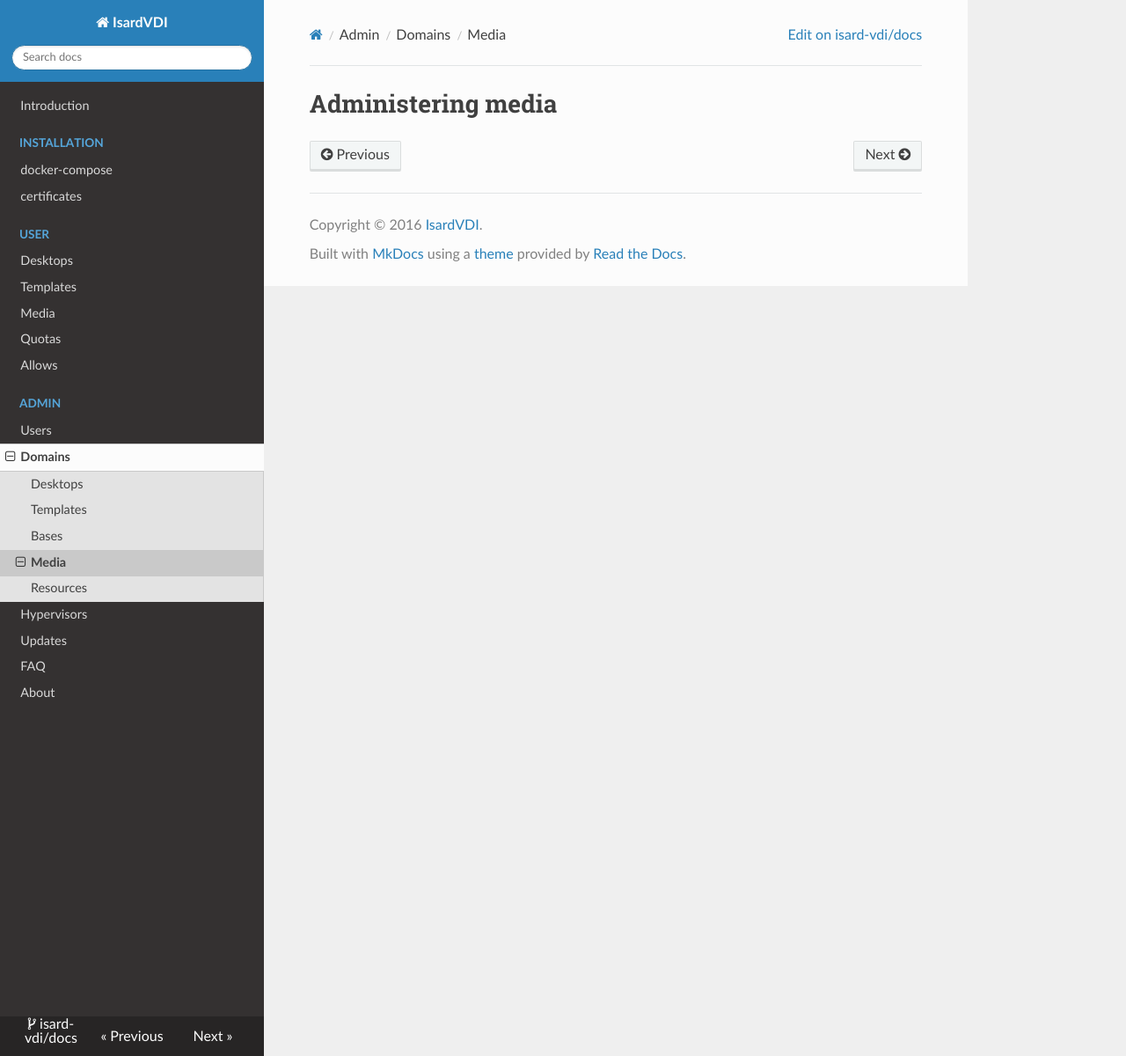
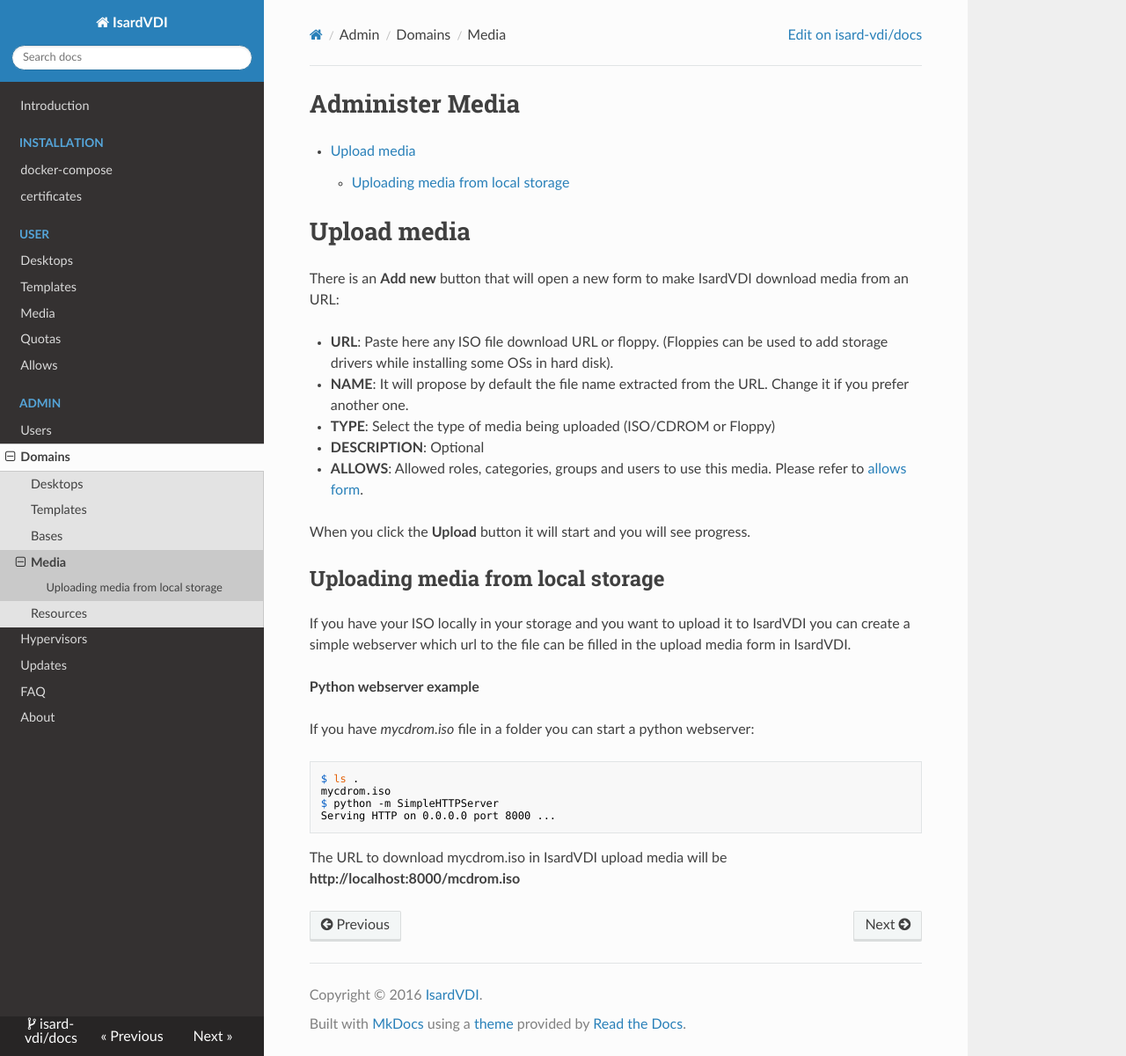
Before and after one commit to thebadjavi/docs, an MkDocs documentation site: the page built from docs/admin/domains/media.md, in a window 1280 px wide and 1200 px high. Shown: the whole window at 88% size. Built offline with MkDocs 1.6.1, drawn with Linux system fonts in a browser that asks for light colours; nearby versions of some CDN libraries; old or Windows-style settings are respelled for this version of MkDocs.

Commit message:
Work in progress

````diff
--- a/docs/admin/domains/media.md
+++ b/docs/admin/domains/media.md
@@ -1 +1,32 @@
-# Administering media
+<h1>Administer Media</h1>
+
+[TOC]
+
+# Upload media
+
+There is an **Add new** button that will open a new form to make IsardVDI download media from an URL:
+
+- **URL**: Paste here any ISO file download URL or floppy. (Floppies can be used to add storage drivers while installing some OSs in hard disk).
+- **NAME**: It will propose by default the file name extracted from the URL. Change it if you prefer another one.
+- **TYPE**: Select the type of media being uploaded (ISO/CDROM or Floppy)
+- **DESCRIPTION**: Optional
+- **ALLOWS**: Allowed roles, categories, groups and users to use this media. Please refer to [allows form](allows.md#allows-form).
+
+When you click the **Upload** button it will start and you will see progress.
+
+## Uploading media from local storage
+
+If you have your ISO locally in your storage and you want to upload it to IsardVDI you can create a simple webserver which url to the file can be filled in the upload media form in IsardVDI.
+
+**Python webserver example**
+
+If you have *mycdrom.iso* file in a folder you can start a python webserver:
+
+```
+$ ls .
+mycdrom.iso
+$ python -m SimpleHTTPServer
+Serving HTTP on 0.0.0.0 port 8000 ...
+```
+
+The URL to download mycdrom.iso in IsardVDI upload media will be **http://localhost:8000/mcdrom.iso**
````
Also changed, not shown: docs/admin/domains/desktops.md (+18 -7 lines), docs/admin/updates.md (+22 -1 lines), docs/user/media.md (+1 -1 lines), docs/images/admin_updates_not_registered.png (added).
